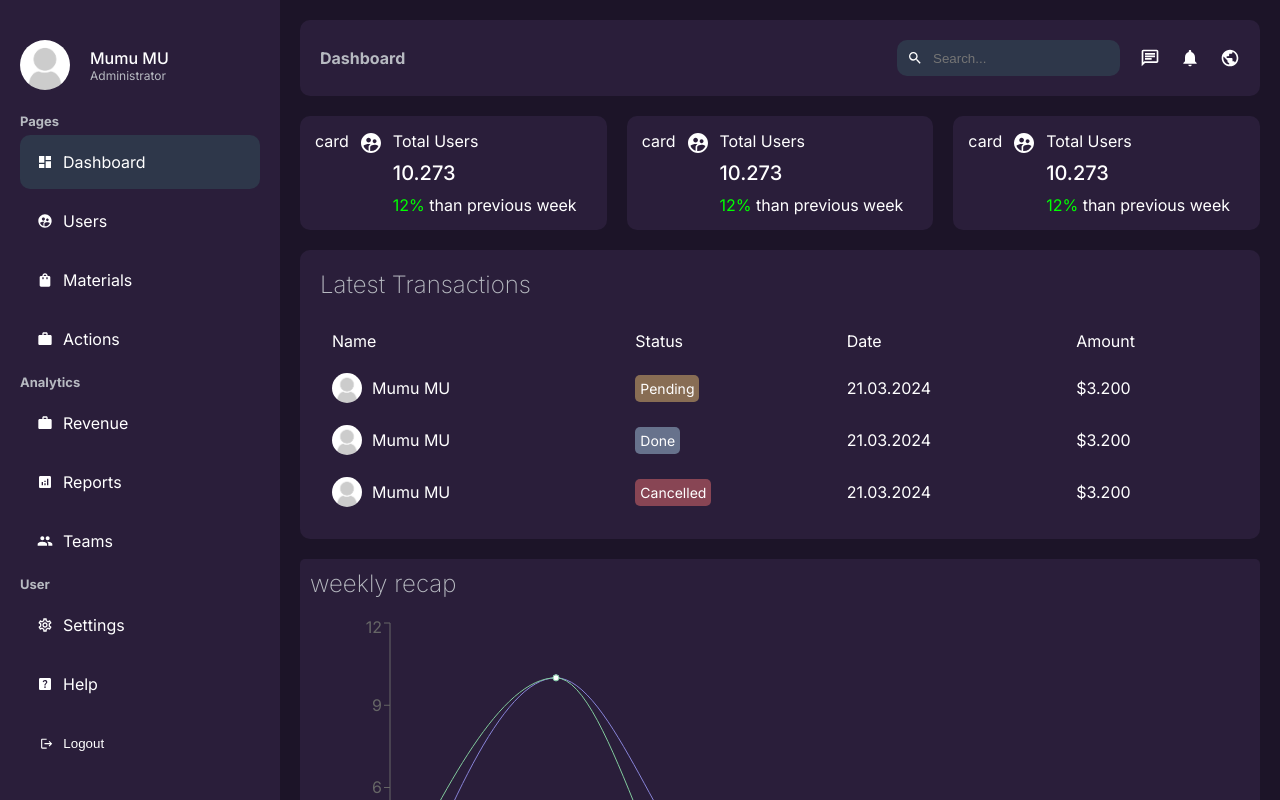
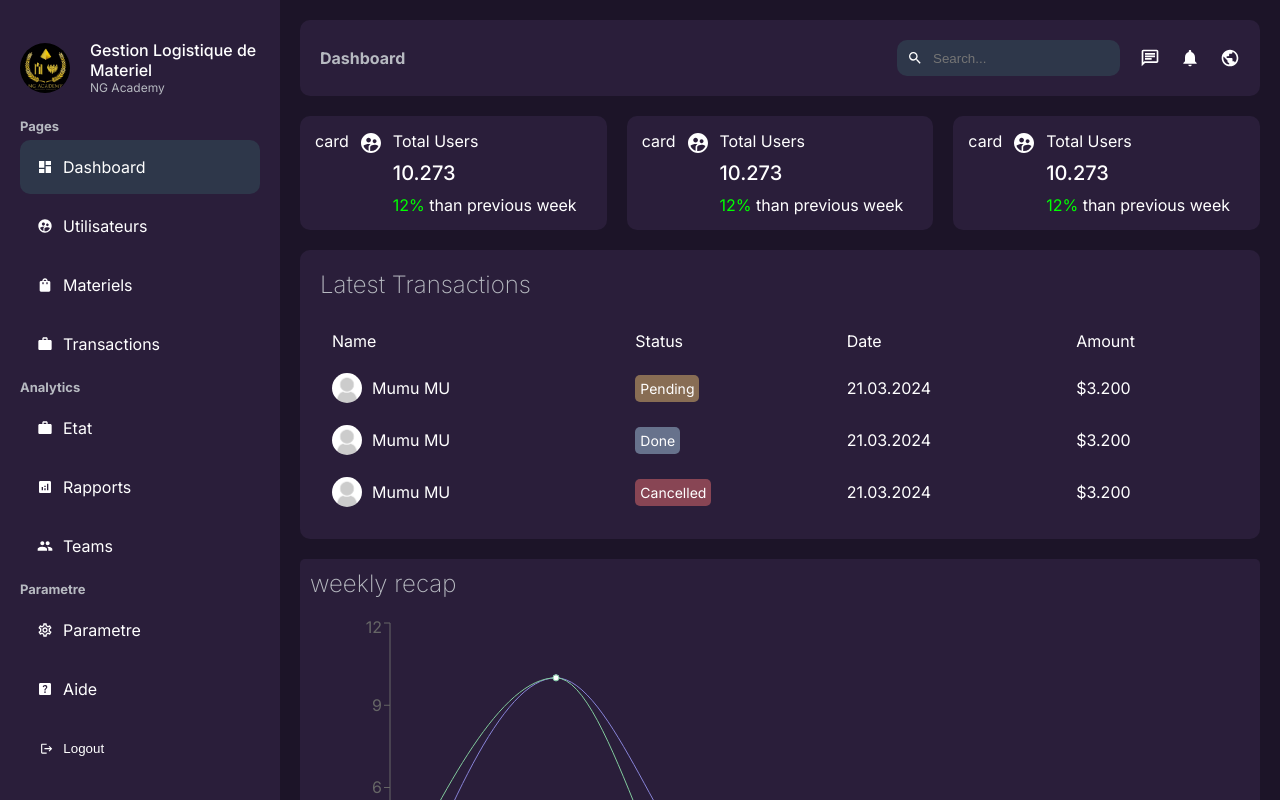
Before and after one commit to niriniarisoa/nextadmin, a Next.js app: page /dashboard in a window 1280 px wide. Shown: the top 800 px of the page. Built offline with nearby package versions, Linux system fonts and the light colour scheme.

Commit message:
miseajour

```diff
--- a/app/ui/dashboard/sidebar/sidebar.jsx
+++ b/app/ui/dashboard/sidebar/sidebar.jsx
@@ -24,17 +24,17 @@ const menuItems = [
           icon: <MdDashboard />,
         },
         {
-          title: "Users",
+          title: "Utilisateurs",
           path: "/dashboard/users",
           icon: <MdSupervisedUserCircle />,
         },
         {
-          title: "Materials",
+          title: "Materiels",
           path: "/dashboard/materiel",
           icon: <MdShoppingBag />,
         },
         {
-          title: "Actions",
+          title: "Transactions",
           path: "/dashboard/transactions",
           icon: <MdWork/>,
         },
@@ -44,13 +44,13 @@ const menuItems = [
       title: "Analytics",
       list: [
         {
-          title: "Revenue",
-          path: "/dashboard/revenue",
+          title: "Etat ",
+          path: "/dashboard/etat",
           icon: <MdWork />,
         },
         {
-          title: "Reports",
-          path: "/dashboard/reports",
+          title: "Rapports",
+          path: "/dashboard/raports",
           icon: <MdAnalytics />,
         },
         {
@@ -61,15 +61,15 @@ const menuItems = [
       ],
     },
     {
-      title: "User",
+      title: "Parametre",
       list: [
         {
-          title: "Settings",
+          title: "Parametre",
           path: "/dashboard/settings",
           icon: <MdOutlineSettings />,
         },
         {
-          title: "Help",
+          title: "Aide",
           path: "/dashboard/help",
           icon: <MdHelpCenter />,
         },
@@ -80,10 +80,10 @@ const Sidebar = () =>{
     return(
         <div className={styles.container}>
           <div className={styles.user}>
-            <Image className={styles.userImage} src="/noavatar.png" alt="" width="50" height="50"/>
+            <Image className={styles.userImage} src="/logo.png" alt="" width="50" height="50"/>
             <div className={styles.userDetail}>
-              <span className={styles.username}>Mumu MU</span>
-              <span className={styles.userTitle}>Administrator</span>
+              <span className={styles.username}>Gestion Logistique de Materiel</span>
+              <span className={styles.userTitle}>NG Academy</span>
             </div>
           </div>
             <ul className={styles.list}>
```
Also changed, not shown: public/logo.png (added).
